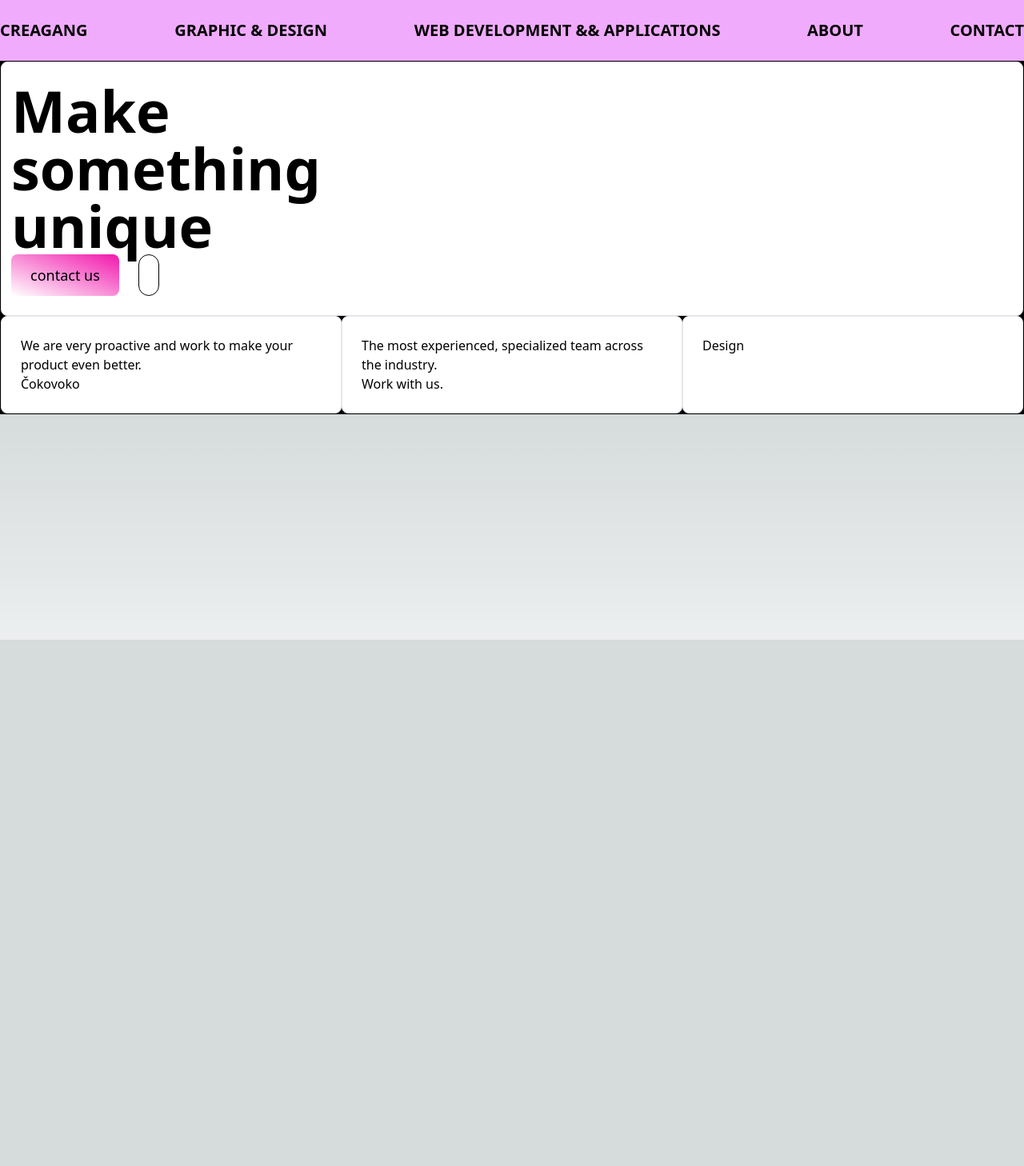
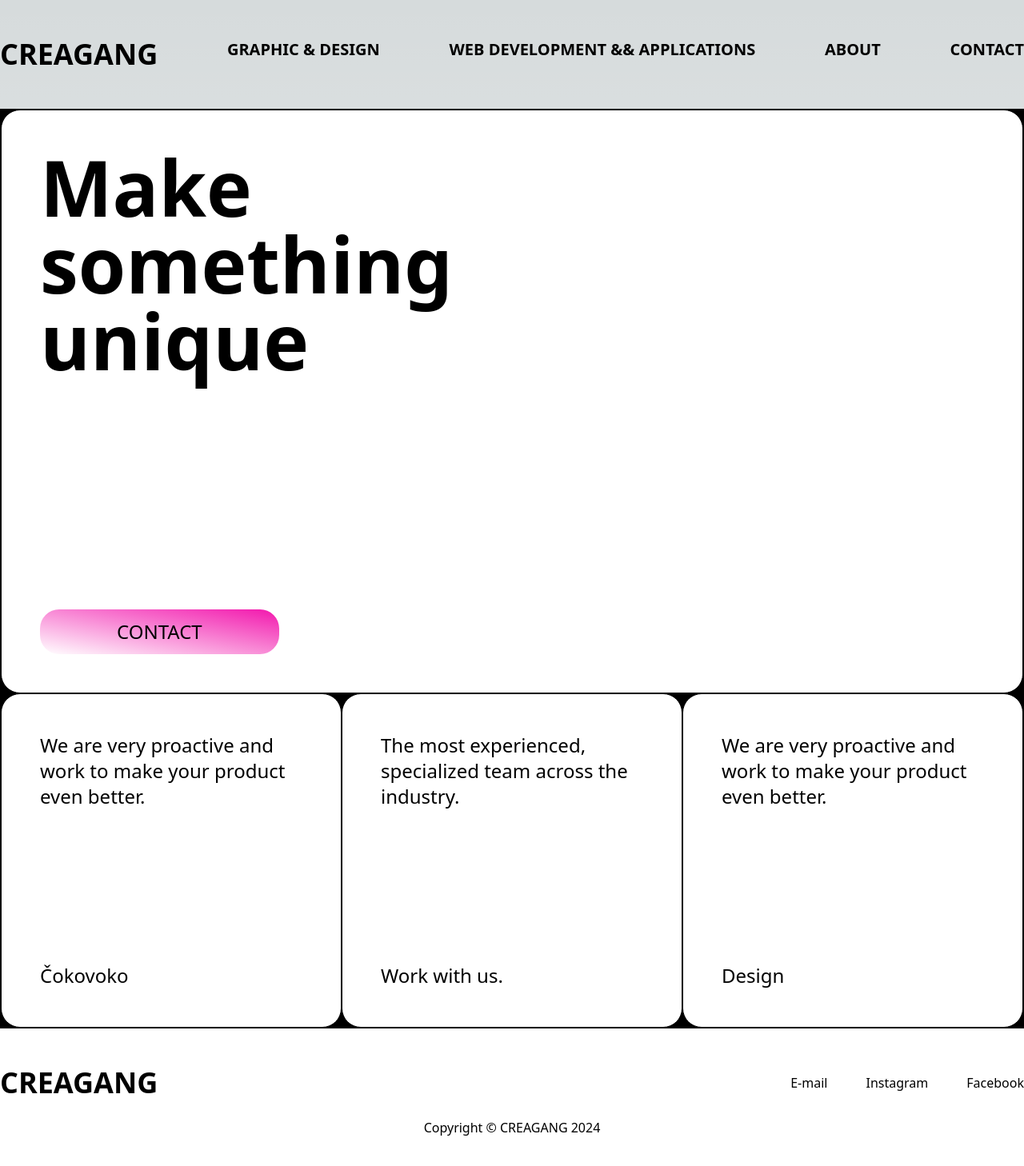
Before and after one commit to HonzaPenicka/creative-gang, a Next.js app: page /home-page in a window 1280 px wide. Shown: the top 1458 px of the page at 80% size. Before the commit the page ends 800 px from the top, so only its background shows below. Built offline with nearby package versions, Linux system fonts and the light colour scheme.

Commit message:
home-page layout done

```diff
--- /dev/null
+++ b/public/icons/burger-menu.tsx
@@ -0,0 +1,17 @@
+import { FunctionComponent } from 'react';
+
+export const BurgerMenu: FunctionComponent<any> = (props) => (
+	<svg
+		width='80'
+		height='80'
+		viewBox='0 0 48 46'
+		fill='none'
+		xmlns='http://www.w3.org/2000/svg'
+		{...props}
+	>
+		<path
+			d='M11.817 10C10.8135 10 10 10.8135 10 11.817C10 12.8204 10.8135 13.6339 11.817 13.6339H36.183C37.1865 13.6339 38 12.8204 38 11.817C38 10.8135 37.1865 10 36.183 10H11.817ZM11.817 20.7927C10.8135 20.7927 10 21.6062 10 22.6097C10 23.6131 10.8135 24.4266 11.817 24.4266H36.183C37.1865 24.4266 38 23.6131 38 22.6097C38 21.6062 37.1865 20.7927 36.183 20.7927H11.817ZM11.817 31.6944C10.8135 31.6944 10 32.5079 10 33.5114C10 34.5149 10.8135 35.3283 11.817 35.3283H36.183C37.1865 35.3283 38 34.5149 38 33.5114C38 32.5079 37.1865 31.6944 36.183 31.6944H11.817Z'
+			fill='black'
+		/>
+	</svg>
+);
--- a/src/components/footer/index.tsx
+++ b/src/components/footer/index.tsx
@@ -0,0 +1,23 @@
+import { FunctionComponent } from 'react';
+
+export const Footer: FunctionComponent = () => {
+	return (
+		<div className='grid py-12 bg-white border-0'>
+			<div className='flex flex-col gap-6'>
+				<div className='flex justify-between items-center'>
+					<div className='text-4xl font-bold'>CREAGANG</div>
+
+					<div className='flex gap-12'>
+						<div>E-mail</div>
+
+						<div>Instagram</div>
+
+						<div>Facebook</div>
+					</div>
+				</div>
+
+				<div className='text-center'>Copyright © CREAGANG 2024</div>
+			</div>
+		</div>
+	);
+};
--- a/src/components/header/index.tsx
+++ b/src/components/header/index.tsx
@@ -0,0 +1,17 @@
+import { FunctionComponent } from 'react';
+
+export const Header: FunctionComponent = () => {
+	return (
+		<div className='text-xl gap-12 justify-between font-semibold py-12 uppercase hidden lg:flex'>
+			<div className='text-4xl'>CreaGang</div>
+
+			<div>Graphic & Design</div>
+
+			<div>Web development && Applications</div>
+
+			<div>About</div>
+
+			<div>Contact</div>
+		</div>
+	);
+};
--- /dev/null
+++ b/src/components/mobile-menu/index.tsx
@@ -0,0 +1,21 @@
+import { FunctionComponent, useCallback, useState } from 'react';
+
+import { BurgerMenu } from '../../../public/icons/burger-menu';
+
+export const MobileMenu: FunctionComponent = () => {
+	const [openMobileServices, setOpenMobileServices] = useState(false);
+
+	const toggleMobileServices = useCallback(() => {
+		setOpenMobileServices((state) => !state);
+	}, []);
+	return (
+		<nav>
+			<div className='h-24 items-center flex justify-between lg:hidden'>
+				<div className='text-6xl'>CREAGANG</div>
+				<div className='justify-end flex'>
+					<BurgerMenu />
+				</div>
+			</div>
+		</nav>
+	);
+};
--- a/src/pages/home-page/index.tsx
+++ b/src/pages/home-page/index.tsx
@@ -1,23 +1,27 @@
+import { useCallback, useState } from 'react';
+
+import { Footer } from '@/components/footer';
+import { Header } from '@/components/header';
+import { MobileMenu } from '@/components/mobile-menu';
+
 export default function HomePage() {
+	const [openMobileMenu, setOpenMobileMenu] = useState(false);
+
+	const toggleMobileMenu = useCallback(() => {
+		setOpenMobileMenu((state) => !state);
+	}, []);
+
 	return (
-		<main className='container mx-auto bg-fuchsia-300'>
-			<div className='text-xl flex gap-12 justify-between font-semibold py-6 uppercase'>
-				<div>CreaGang</div>
+		<>
+			<main className='container mx-auto'>
+				<MobileMenu />
 
-				<div>Graphic & Design</div>
-
-				<div>Web development && Applications</div>
-
-				<div>About</div>
-
-				<div>Contact</div>
-			</div>
+				<Header />
 
 				<div className='bg-black'>
 					<div className='border border-black flex flex-col text-left'>
-					<div className='px-3 py-6 border rounded-lg bg-white'>
-						<div>
-							<div className='text-7xl font-bold'>
+						<div className='px-12 py-12 border rounded-3xl bg-white border-black '>
+							<div className='text-7xl lg:text-8xl font-bold'>
 								Make
 								<br className='inline' />
 								something
@@ -25,26 +29,23 @@ export default function HomePage() {
 								unique
 							</div>
 
-							<div className='flex gap-6'>
-								<button className='py-3 px-6 text-lg bg-gradient-to-bl from-[#f217ad] to-white rounded-lg'>
-									contact us
+							<div className='flex gap-24 pt-72'>
+								<button className='py-3 lg:px-24 px-12 bg-gradient-to-bl from-[#f217ad] to-white text-2xl rounded-3xl uppercase'>
+									contact
 								</button>
-
-								<div className='p-3 border rounded-full border-black'></div>
 							</div>
 						</div>
-					</div>
-
-					<div className='grid lg:grid-cols-3'>
-						<div className='p-6 flex flex-col border rounded-lg bg-white'>
+						<div className='grid lg:grid-cols-3 text-2xl'>
+							<div className='p-12 flex flex-col border rounded-3xl bg-white border-black gap-48'>
 								<div>
-								We are very proactive and work to make your product even better.
+									We are very proactive and work to make your product even
+									better.
 								</div>
 
 								<div>Čokovoko</div>
 							</div>
 
-						<div className='p-6 flex flex-col border rounded-lg bg-white'>
+							<div className='p-12 flex flex-col border rounded-3xl bg-white border-black gap-48'>
 								<div>
 									The most experienced, specialized team across the industry.
 								</div>
@@ -52,12 +53,20 @@ export default function HomePage() {
 								<div>Work with us.</div>
 							</div>
 
-						<div className='p-6 flex flex-col border rounded-lg bg-white'>
+							<div className='p-12 flex flex-col border rounded-3xl bg-white border-black gap-48'>
+								<div>
+									We are very proactive and work to make your product even
+									better.
+								</div>
+
 								<div>Design</div>
 							</div>
 						</div>
 					</div>
+
+					<Footer />
 				</div>
 			</main>
+		</>
 	);
 }
--- a/src/pages/index.tsx
+++ b/src/pages/index.tsx
@@ -1,4 +1,3 @@
-import Image from 'next/image';
 import { Inter } from 'next/font/google';
 import HomePage from './home-page';
 
@@ -8,7 +7,7 @@ const inter = Inter({ subsets: ['latin'] });
 
 export default function Home() {
 	return (
-		<main className='h-screen bg-white p-3 text-black '>
+		<main className='h-auto bg-white p-3 text-black '>
 			<HomePage />
 
 			<Analytics />
```
Also changed, not shown: public/icons/mail.tsx (added, +25 -0 lines), public/icons/phone.tsx (added, +17 -0 lines). Lines whose indentation alone changed are shown as unchanged.
